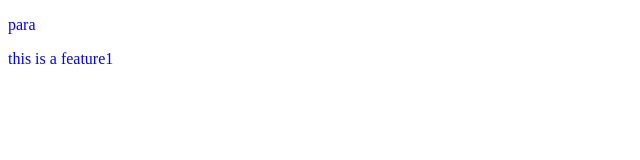
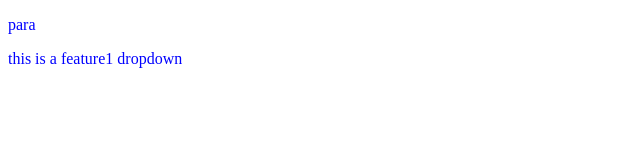
Before and after one commit to Mhd-Ashik/localrepo, a plain HTML site: page index.html in a window 1280 px wide. Shown: the full height of the page, 0-640 px from the left. Drawn offline with Linux system fonts and the light colour scheme.

Commit message:
adding dropdown

```diff
--- a/index.html
+++ b/index.html
@@ -8,6 +8,6 @@
 </head>
 <body>
     <p>para</p>
-    <p>this is a feature1</p>
+    <p>this is a feature1 dropdown</p>
 </body>
 </html>
```
